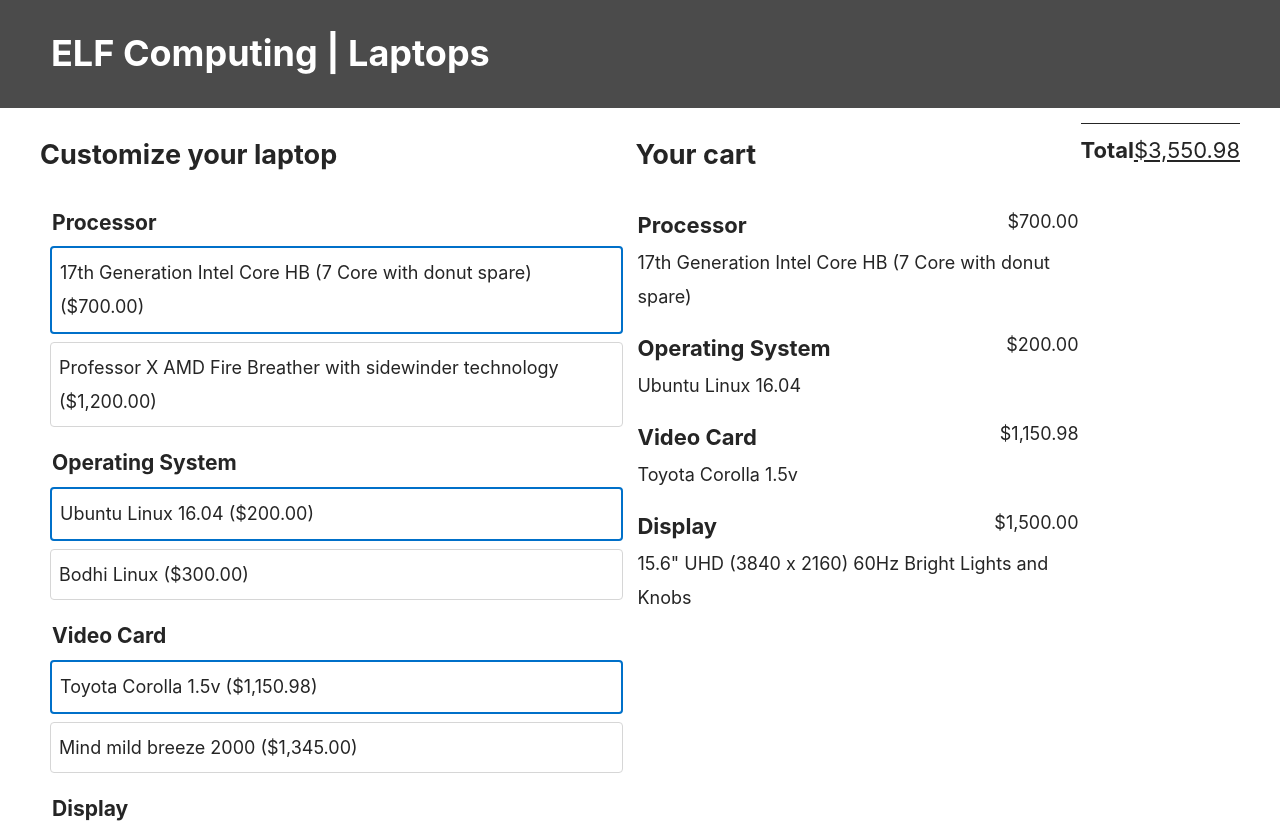
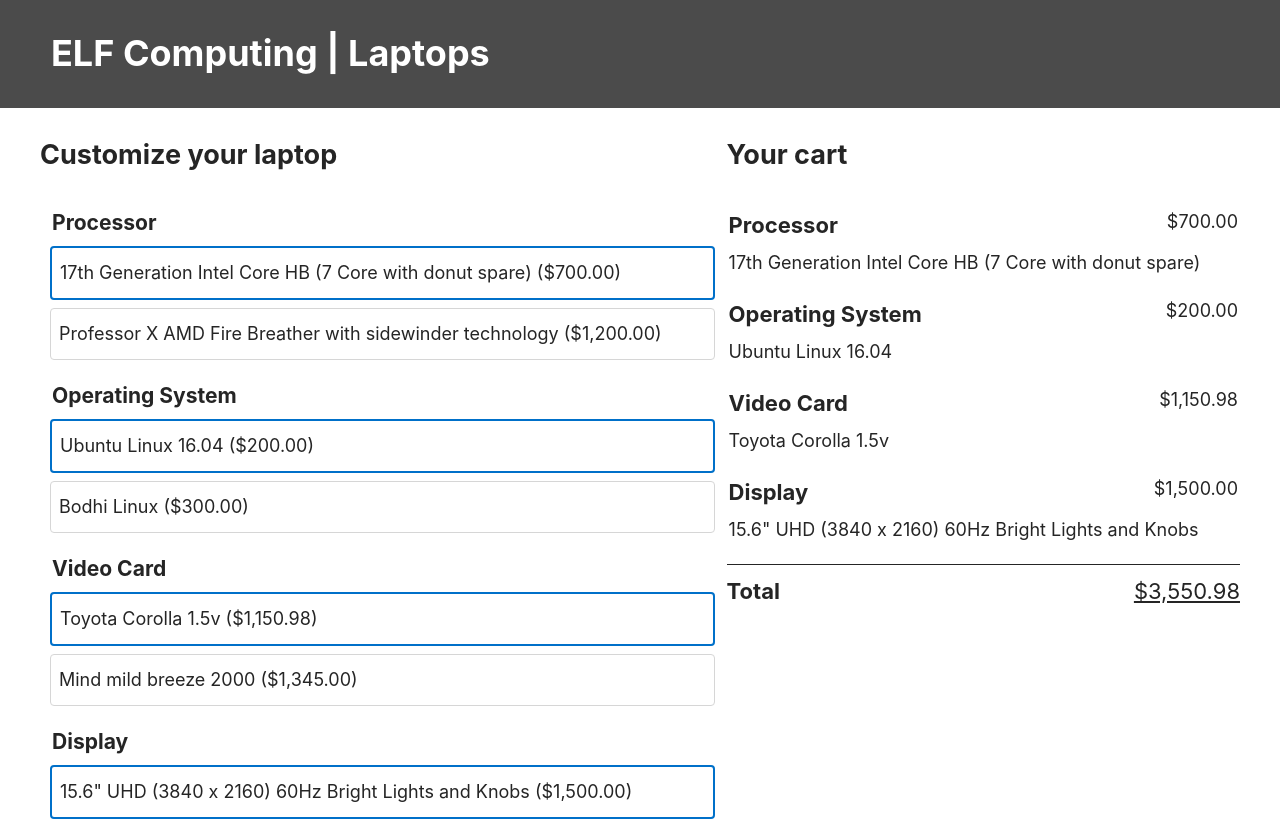
Before and after one commit to oliviadavis593/ELF-Computing, a React (Create React App) app: page / in a window 1280 px wide. Shown: the top 823 px of the page. Built offline with nearby package versions, Linux system fonts and the light colour scheme.

Commit message:
imported componenents into respective parent comps

```diff
--- a/src/App.js
+++ b/src/App.js
@@ -1,8 +1,7 @@
 import React, { Component } from 'react';
 import Summary from './Summary/Summary';
+import Options from './Options/Options';
 import Header from './Header/Header'
-import Total from './Total/Total';
-import Options from './Options/Options';
 import './App.css'
 
 // This object will allow us to
@@ -50,23 +49,19 @@ class App extends Component {
       <div className="App">
         <Header />
         <main>
-          <Options
-          features={this.props.features}
-          selected={this.state.selected}
-          updateFeature={this.updateFeature}
-          USCurrencyFormat={USCurrencyFormat}
+
+        <Options
+            features={this.props.features}
+            selected={this.state.selected}
+            updateFeature={this.updateFeature}
+            USCurrencyFormat={USCurrencyFormat}
           />
+
           <Summary
             summary={this.props.summary}
             selected={this.state.selected}
             USCurrencyFormat={USCurrencyFormat}
           />
-
-          <Total
-            total={this.props.total}
-            selected={this.state.selected}
-            USCurrencyFormat={USCurrencyFormat}
-            />
         </main>
       </div>
     )
--- a/src/Features/Features.js
+++ b/src/Features/Features.js
@@ -8,6 +8,7 @@ import './Features.css'
 class Features extends Component {
 
   render() {
+    console.log(this.props)
     return Object.keys(this.props.features).map((feature, idx) => {
       const featureHash = feature + '-' + idx;
       const options = this.props.features[feature].map(item => {
--- a/src/Summary/Summary.js
+++ b/src/Summary/Summary.js
@@ -1,4 +1,5 @@
 import React, { Component } from 'react';
+import Total from '../Total/Total';
 import './Summary.css';
 
 class Summary extends Component {
@@ -22,7 +23,11 @@ class Summary extends Component {
         <section className="main__summary">
             <h2>Your cart</h2>
             {summary}
-
+            <Total
+            total={this.props.total}
+            selected={this.props.selected}
+            USCurrencyFormat={this.props.USCurrencyFormat}
+            />
           </section>
       )
     }
```
